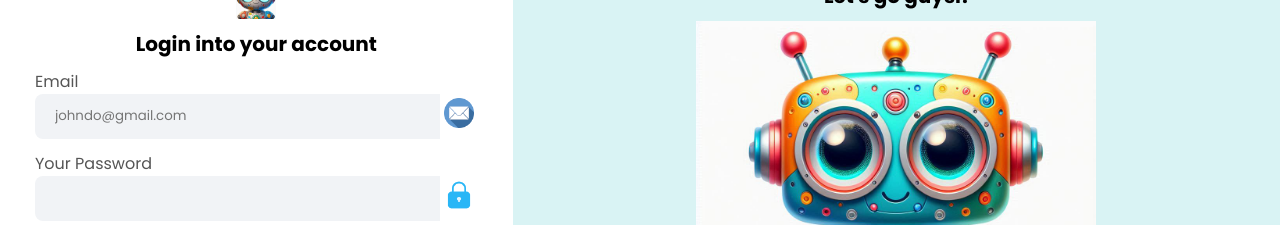
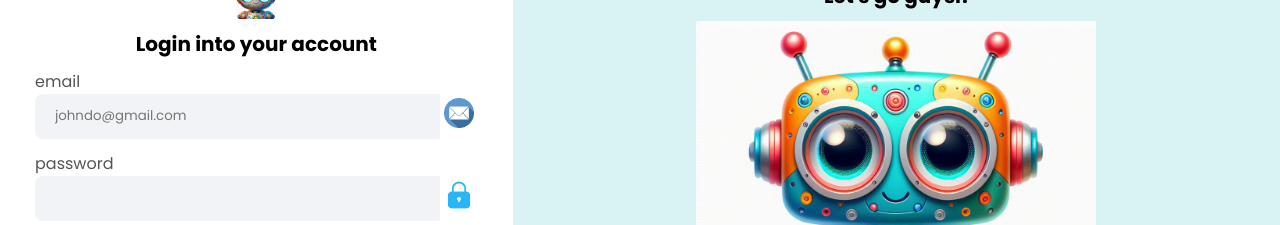
Before and after one commit to daniel13developer/Projetos-Angular, an Angular app in the folder website-login/: page /login in a window 1280 px wide. Shown: the part 199-424 px from the top of the page. Built offline with nearby package versions, Linux system fonts and the light colour scheme.

Commit message:
Adicionado regra de validação nos campos de login do formulario

```diff
--- a/website-login/src/app/components/default-login-layout/default-login-layout.component.html
+++ b/website-login/src/app/components/default-login-layout/default-login-layout.component.html
@@ -3,7 +3,7 @@
         <img src="/assets/img/logo.png" class="logo" alt="logo cabeça de robo">
         <h2>{{ title }}</h2>
         <ng-content></ng-content>
-        <button class="btn-primary">{{ primaryBtnText }}</button>
+        <button class="btn-primary" (click)="submit()">{{ primaryBtnText }}</button>
         <span>Or</span>
         <button class="btn-secondary">{{ secondaryBtnText }}</button>
     </section>
--- a/website-login/src/app/components/default-login-layout/default-login-layout.component.ts
+++ b/website-login/src/app/components/default-login-layout/default-login-layout.component.ts
@@ -1,4 +1,4 @@
-import { Component, Input } from '@angular/core';
+import { Component, EventEmitter, Input, Output } from '@angular/core';
 
 @Component({
   selector: 'app-default-login-layout',
@@ -10,4 +10,11 @@ export class DefaultLoginLayoutComponent {
   @Input() title: string = "";
   @Input() primaryBtnText: string = "";
   @Input() secondaryBtnText: string = "";
+  @Output("submit") onSubmit = new EventEmitter();
+
+  submit(){
+    this.onSubmit.emit();
+  }
+
+
 }
--- a/website-login/src/app/components/primary-input/primary-input.component.html
+++ b/website-login/src/app/components/primary-input/primary-input.component.html
@@ -1,5 +1,5 @@
 <div class="input-wrapper">
-    <label [for]="inputName" >{{ label }}</label>
+    <label for="inputName" >{{ inputName }}</label>
     <div class="input-content">
         <input
         [type]="type"
--- a/website-login/src/app/pages/login/login.component.html
+++ b/website-login/src/app/pages/login/login.component.html
@@ -2,10 +2,11 @@
 title="Login into your account"
 primaryBtnText = "Login Now"
 secondaryBtnText = "Signup Now"
+(submit)="submit()"
 >
-<form [formGroup]="loginForm">
+<form [formGroup]="myForm">
     <app-primary-input
-    formArrayName="email"
+    formControlName="email"
     inputName="email"
     type="email"
     label="Email"
@@ -15,7 +16,7 @@ secondaryBtnText = "Signup Now"
     </app-primary-input>
 
     <app-primary-input
-    formArrayName="password"
+    formControlName="password"
     inputName="password"
     type="password"
     label="Your Password"
--- a/website-login/src/app/pages/login/login.component.ts
+++ b/website-login/src/app/pages/login/login.component.ts
@@ -1,6 +1,6 @@
 import { Component } from '@angular/core';
 import { DefaultLoginLayoutComponent } from '../../components/default-login-layout/default-login-layout.component';
-import { FormGroup, ReactiveFormsModule, Validators } from '@angular/forms';
+import { FormGroup, ReactiveFormsModule, Validators, FormBuilder } from '@angular/forms';
 import { PrimaryInputComponent } from '../../components/primary-input/primary-input.component';
 
 @Component({
@@ -14,15 +14,25 @@ import { PrimaryInputComponent } from '../../components/primary-input/primary-in
   styleUrl: './login.component.scss'
 })
 export class LoginComponent {
-  loginForm!: FormGroup;
+  myForm: FormGroup;
 
-  constructor(){
-    this.loginForm = new FormGroup({
-      email: new FormGroup('', [Validators.required, Validators.email]),
-      password: new FormGroup('', [Validators.required, Validators.minLength(6)])
+  constructor(private fb: FormBuilder) {
+    this.myForm = this.fb.group({
+    email: ['', [Validators.required, Validators.email]],
+    password: ['', [Validators.minLength(6)]],
 
-    })
+    });
 
   }
 
+  submit(): void {
+
+    console.log(this.myForm.value)
+    if (this.myForm.valid) {
+      console.log('Form data:', this.myForm.value);
+    } else {
+      console.log('Form is invalid');
+    }
+  }
+
 }
```
Also changed, not shown: website-login/src/app/components/primary-input/primary-input.component.ts (+4 -4 lines).
